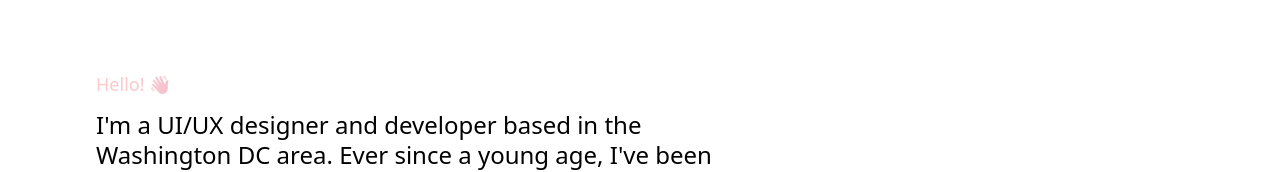
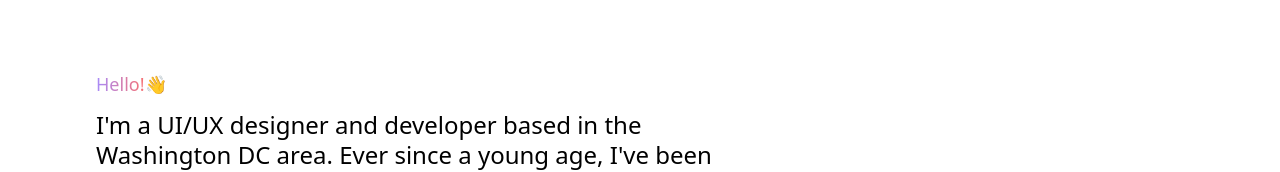
Before and after one commit to brianrabil/brianrabil, a Gatsby site: page / in a window 1280 px wide. Shown: the part 122-294 px from the top of the page. Built offline with nearby package versions, Linux system fonts and the light colour scheme; Gatsby itself is replaced by a stand-in of ours.

Commit message:
Greeting text

```diff
--- a/src/components/jumbotron.tsx
+++ b/src/components/jumbotron.tsx
@@ -4,7 +4,7 @@ export default () => {
     return (
         <div className="py-24">
             <div className={`max-w-2xl`}>
-                <h4 className={`text-lg font-medium mb-3 bg-clip-text text-transparent bg-gradient-to-r from-red-200 to-purple-400 block`}>Hello! 👋</h4>
+                <h4 className={`text-lg font-medium mb-3 flex items-center`}><span className={`bg-clip-text text-transparent bg-gradient-to-r from-purple-400 to-red-400 block`}>Hello!</span> <span>👋</span></h4>
                 <h2 className={`text-2xl text-black dark:text-white leading-tight`}>
                     <p className={`mb-4`}>
                         I'm a UI/UX designer and developer based in the Washington DC area. Ever since a young age, I've been interested in the power of good design for creating impactful and meaningful experiences for users. My style is clean, functional, intuitive, corporate design. Over the course of my career, I've designed/developed solutions for the CIA, Department of Defense, the Marines, Foxconn, SAIC, several banks and hospitals, and entrepreneurs just starting out.
```
